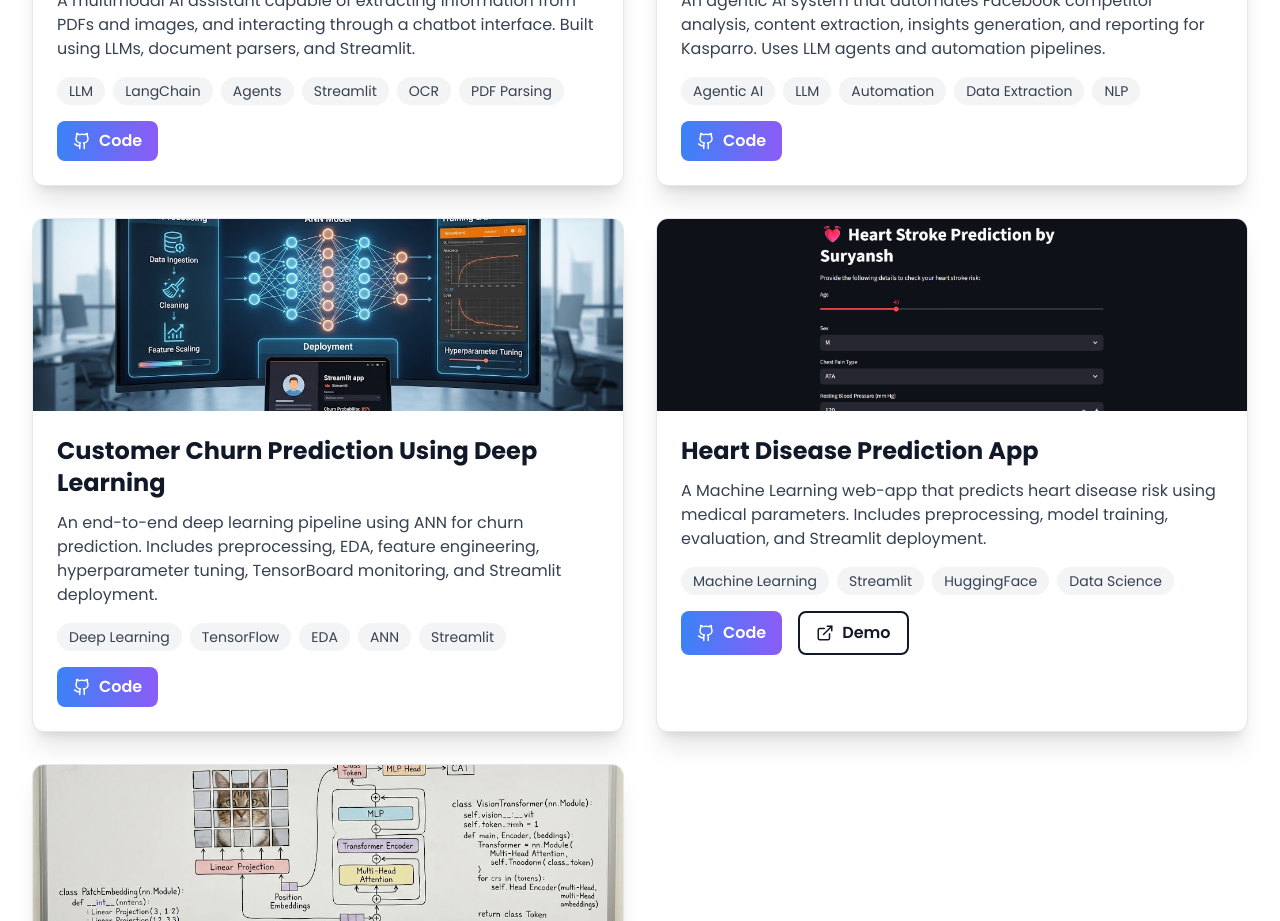
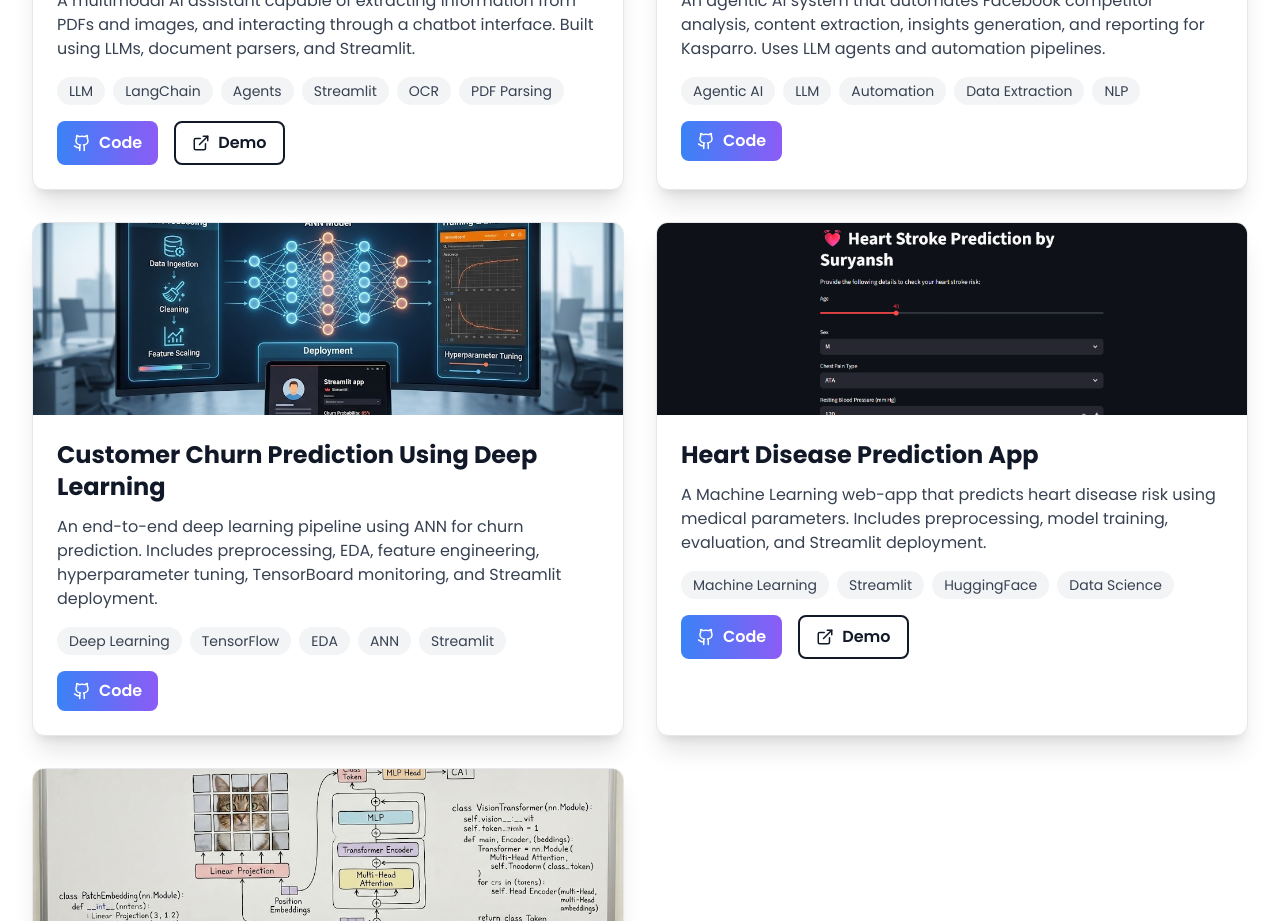
Before and after one commit to Suryanshtyagi12/Portfolio, a React (Vite) app: page / in a window 1280 px wide. Shown: the part 2980-3901 px from the top of the page. Built offline with nearby package versions, Linux system fonts and the light colour scheme.

Commit message:
Update config.js

```diff
--- a/src/data/config.js
+++ b/src/data/config.js
@@ -42,8 +42,8 @@ export const CONFIG = {
       description:
         "A multimodal AI assistant capable of extracting information from PDFs and images, and interacting through a chatbot interface. Built using LLMs, document parsers, and Streamlit.",
       image: new URL('../assets/projects/multimodel.jpg', import.meta.url).href,
-      github: "https://github.com/Suryanshtyagi12/multi-agent-multimodal-assistant",
-      demo: "",
+      github: "https://github.com/Suryanshtyagi12/multi-agent-multimodal-assistant-local",
+      demo: "https://suryanshtyagi12-multi-agent-multimoda-appuistreamlit-app-kg5o6o.streamlit.app/",
       tags: ["LLM", "LangChain", "Agents", "Streamlit", "OCR", "PDF Parsing"],
     },
 
```
